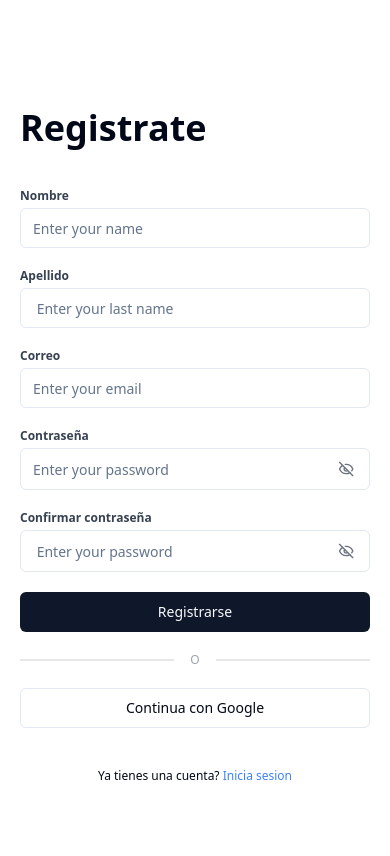
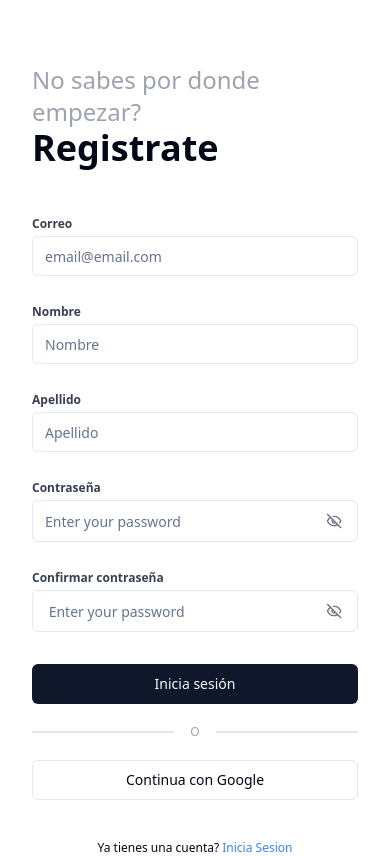
Before and after one commit to Trycatch-tv/ValidadorBootcamp-frontend, a React (Vite) app: page /signup in a window 390 px wide. Built offline with nearby package versions, Linux system fonts and the light colour scheme.

Commit message:
UI: Sign Up View - the signup view is modified, in order to maintain the structure of the signin view.

```diff
--- a/src/features/auth/signup/signup.auth.view.tsx
+++ b/src/features/auth/signup/signup.auth.view.tsx
@@ -1,80 +1,138 @@
-import { Button, Input } from '@/components/ui'
-import { Eye, EyeOff } from 'lucide-react'
-import { FC } from 'react'
-import { Link } from 'react-router-dom'
+import { Button, Input } from "@/components/ui";
+import { Eye, EyeOff } from "lucide-react";
+import { FC } from "react";
+import { Link } from "react-router-dom";
 
 interface Props {
-  showPassword: boolean
-  setShowPassword: React.Dispatch<React.SetStateAction<boolean>>
-  confirmPassword: boolean
-  setConfirmPassword: React.Dispatch<React.SetStateAction<boolean>>
+  showPassword: boolean;
+  setShowPassword: React.Dispatch<React.SetStateAction<boolean>>;
+  confirmPassword: boolean;
+  setConfirmPassword: React.Dispatch<React.SetStateAction<boolean>>;
 }
 
-const SignupView: FC<Props> = ({showPassword,setShowPassword,confirmPassword,setConfirmPassword}) => {
+const SignupView: FC<Props> = ({
+  showPassword,
+  setShowPassword,
+  confirmPassword,
+  setConfirmPassword,
+}) => {
   return (
     <section>
-            <div className='container container-lg pt-16 pb-4  w-full mx-auto flex justify-center min-h-screen'>
+      <div className="container container-lg pt-16 w-full mx-auto flex justify-center min-h-screen">
         {/* container form para del login */}
-                <div className=' flex-col flex items-center justify-center'>
-                    <div className='w-full'>
-                        <div className='mb-10'>
-                            <h2 className='text-4xl font-semibold max-w-md'> Registrate </h2>
+        <div className="lg:flex-1 flex-col flex items-center justify-center">
+          <div className="w-full">
+            <div className="mb-12">
+              <small className="text-gray-400 text-2xl">
+                No sabes por donde empezar?
+              </small>
+              <h2 className="text-4xl font-semibold max-w-md">Registrate</h2>
             </div>
-                        <form className='min-w-[350px]  max-w-md  w-full'>
-                            <div className='my-5'>
-                                <label className='text-gray-700 text-xs font-semibold block my-1'>Nombre</label>
-                                <Input type="email" placeholder="Enter your name" />
+            <form className="max-w-md md:min-w-[350px] w-full">
+              <div className="md:my-5 my-3">
+                <label className="text-gray-700 text-xs font-semibold block my-1">
+                  Correo
+                </label>
+                <Input type="email" placeholder="email@email.com" required />
               </div>
-                            <div className='my-5'>
-                                <label className='text-gray-700 text-xs font-semibold block my-1'>Apellido</label>
-                                <Input type="email" placeholder=" Enter your last name" />
+              <div className="grid md:grid-cols-2 md:gap-4">
+                <div className="md:my-5 my-3">
+                  <label className="text-gray-700 text-xs font-semibold block my-1">
+                    Nombre
+                  </label>
+                  <Input type="text" placeholder="Nombre" required />
                 </div>
-                            <div className='my-5'>
-                                <label className='text-gray-700 text-xs font-semibold block my-1'>Correo</label>
-                                <Input type="email" placeholder="Enter your email" />
-                            </div>
-                            <div className='my-5'>
-                                <label className='text-gray-700 text-xs font-semibold block my-1'>Contraseña</label>
-                                <div className='flex border rounded-md items-center px-3'>
-                                    <Input name='password' className='border-none px-0' type={ showPassword ? "text" :"password"} placeholder="Enter your password" />
-                                    {
-                                        showPassword ? (
-                                            <Eye onClick={() => setShowPassword(!showPassword)} className='h-4 text-gray-500 cursor-pointer'/>
-                                        ):(
-                                            <EyeOff onClick={()=>setShowPassword(!showPassword)} className='h-4 text-gray-500 cursor-pointer'/>
-                                        )
-                                    }
+                <div className="md:my-5 my-3">
+                  <label className="text-gray-700 text-xs font-semibold block my-1">
+                    Apellido
+                  </label>
+                  <Input type="text" placeholder="Apellido" required />
                 </div>
               </div>
-                            <div className='my-5'>
-                                <label className='text-gray-700 text-xs font-semibold block my-1'>Confirmar contraseña</label>
-                                <div className='flex border rounded-md items-center px-3'>
-                                    <Input name='confirmPassword' className='border-none px-0' type={ confirmPassword ? "text" :"password"} placeholder=" Enter your password" />
-                                    {
-                                        confirmPassword ? (
-                                            <Eye onClick={() => setConfirmPassword(!confirmPassword)} className='h-4 text-gray-500 cursor-pointer'/>
-                                        ):(
-                                            <EyeOff onClick={()=>setConfirmPassword(!confirmPassword)} className='h-4 text-gray-500 cursor-pointer'/>
-                                        )
-                                    }
+              <div className="grid md:grid-cols-2 md:gap-4 ">
+                <div className="md:my-5 my-3">
+                  <label className="text-gray-700 text-xs font-semibold block my-1">
+                    Contraseña
+                  </label>
+                  <div className="flex border rounded-md items-center px-3">
+                    <Input
+                      name="password"
+                      className="border-none px-0"
+                      type={showPassword ? "text" : "password"}
+                      placeholder="Enter your password"
+                    />
+                    {showPassword ? (
+                      <Eye
+                        onClick={() => setShowPassword(!showPassword)}
+                        className="h-4 text-gray-500 cursor-pointer"
+                      />
+                    ) : (
+                      <EyeOff
+                        onClick={() => setShowPassword(!showPassword)}
+                        className="h-4 text-gray-500 cursor-pointer"
+                      />
+                    )}
                   </div>
                 </div>
-                            <div className='my-5'>
-                                <Button className='w-full' > Registrarse</Button>
+                <div className="md:my-5 my-3">
+                  <label className="text-gray-700 text-xs font-semibold block my-1">
+                    Confirmar contraseña
+                  </label>
+                  <div className="flex border rounded-md items-center px-3">
+                    <Input
+                      name="confirmPassword"
+                      className="border-none px-0"
+                      type={confirmPassword ? "text" : "password"}
+                      placeholder=" Enter your password"
+                    />
+                    {confirmPassword ? (
+                      <Eye
+                        onClick={() => setConfirmPassword(!confirmPassword)}
+                        className="h-4 text-gray-500 cursor-pointer"
+                      />
+                    ) : (
+                      <EyeOff
+                        onClick={() => setConfirmPassword(!confirmPassword)}
+                        className="h-4 text-gray-500 cursor-pointer"
+                      />
+                    )}
                   </div>
-                            <div className='flex items-center justify-center gap-4 my-5'>
-                                <span className='h-[2px] w-full bg-gray-200 my-1' />
-                                <p className='text-gray-400 text-xs'>O</p>
-                                <span className='h-[2px] w-full bg-gray-200 my-1' />
                 </div>
-                            <Button className='w-full' variant={"outline"}>Continua con Google</Button>
-                            <p className='text-xs mt-10 text-center'>Ya tienes una cuenta? <Link className='text-blue-500' to='/signin'>Inicia sesion</Link></p>
+              </div>
+              <div className="my-5">
+                <Button className="w-full">Inicia sesión</Button>
+              </div>
+              <div className="flex items-center justify-center gap-4 my-5">
+                <span className="h-[2px] w-full bg-gray-200 my-1" />
+                <p className="text-gray-400 text-xs">O</p>
+                <span className="h-[2px] w-full bg-gray-200 my-1" />
+              </div>
+              <Button className="w-full" variant={"outline"}>
+                Continua con Google
+              </Button>
+              <p className="text-xs mt-10 text-center">
+                Ya tienes una cuenta?{" "}
+                <Link className="text-blue-500" to="/signin">
+                  Inicia Sesion
+                </Link>
+              </p>
             </form>
+          </div>
+        </div>
+
+        {/* //container para el banner del login */}
+        <div className="flex-1 hidden min-h-full   overflow-hidden lg:flex items-center justify-center">
+          <div className="w-full h-full max-h-[500px] rounded-md overflow-hidden">
+            {/* imagen ramdom */}
+            <img
+              className="h-full w-full object-cover object-center transform rotate-6"
+              src="https://source.unsplash.com/random/?learning"
+            />
           </div>
         </div>
       </div>
     </section>
-  )
-}
+  );
+};
 
-export default SignupView
+export default SignupView;
```
Lines whose indentation alone changed are shown as unchanged.
